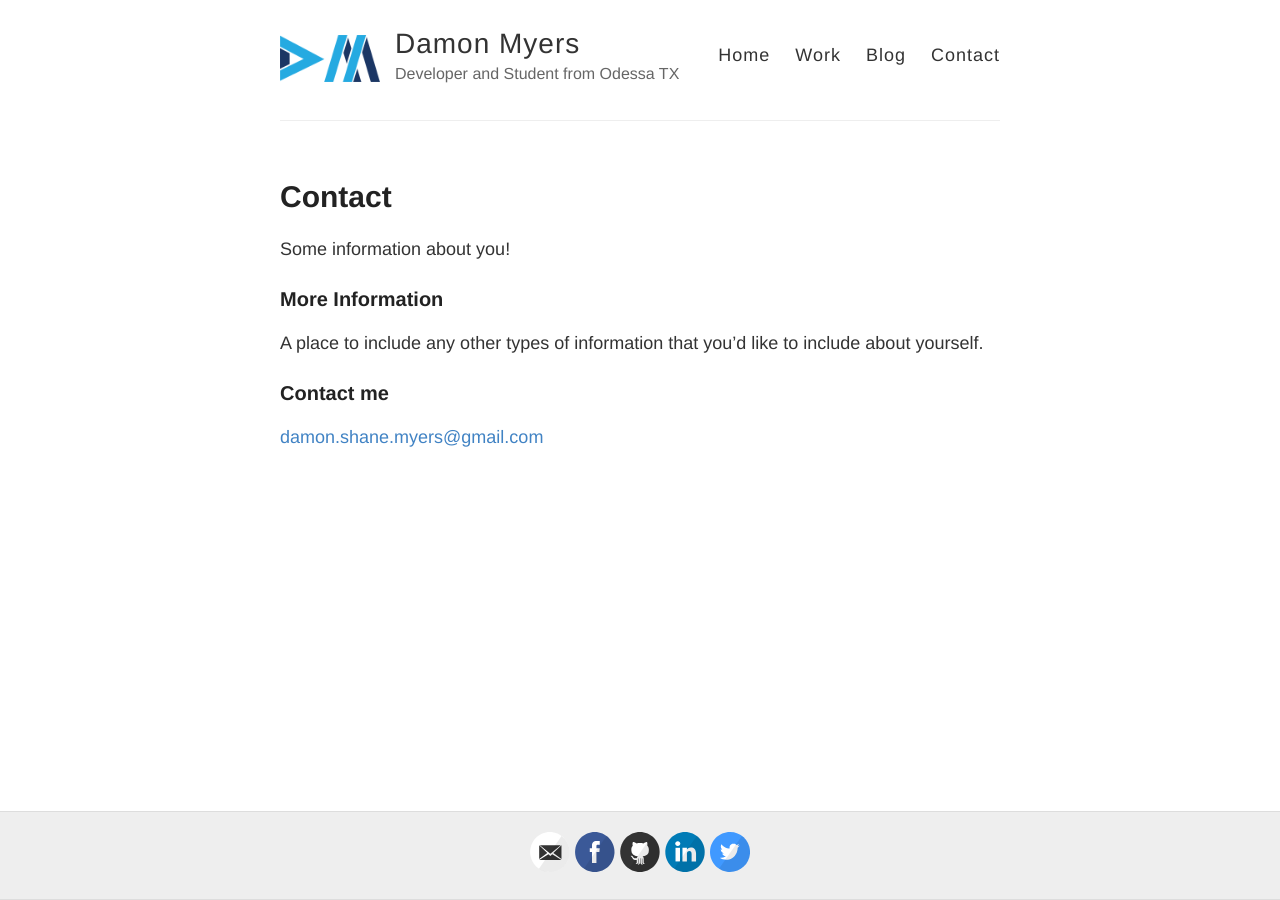
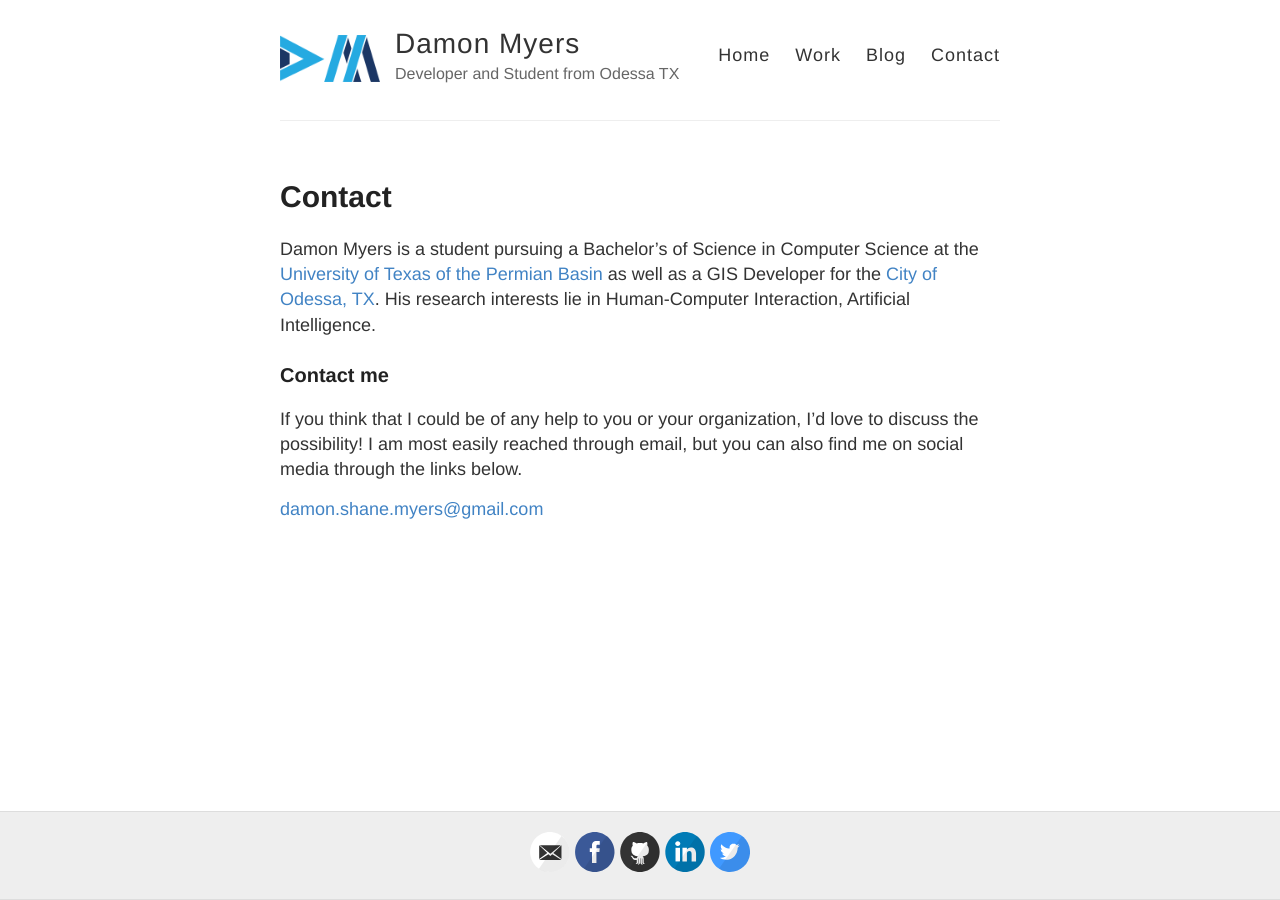
Before and after one commit to damon-myers/damon-myers.github.io, a Jekyll site: the page built from contact.md, in a window 1280 px wide. Built offline with Jekyll 4.4.1, drawn with Linux system fonts in a browser that asks for light colours; Markdown is read by kramdown in place of the engine named in the settings.

Commit message:
Added contact information and reworded blog/work pages.

```diff
--- a/contact.md
+++ b/contact.md
@@ -4,12 +4,9 @@ title: Contact
 permalink: /contact/
 ---
 
-Some information about you!
-
-### More Information
-
-A place to include any other types of information that you'd like to include about yourself.
+Damon Myers is a student pursuing a Bachelor's of Science in Computer Science at the [University of Texas of the Permian Basin](http://www.utpb.edu) as well as a GIS Developer for the [City of Odessa, TX](http://odessa-tx.gov). His research interests lie in Human-Computer Interaction, Artificial Intelligence.
 
 ### Contact me
+If you think that I could be of any help to you or your organization, I'd love to discuss the possibility! I am most easily reached through email, but you can also find me on social media through the links below.
 
 [damon.shane.myers@gmail.com](mailto:damon.shane.myers@gmail.com)
```
Also changed, not shown: blog.md (+1 -1 lines), work.md (+1 -1 lines).
